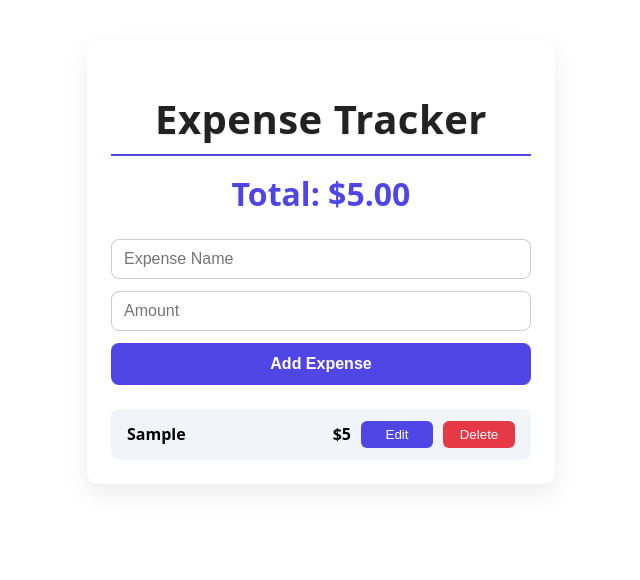
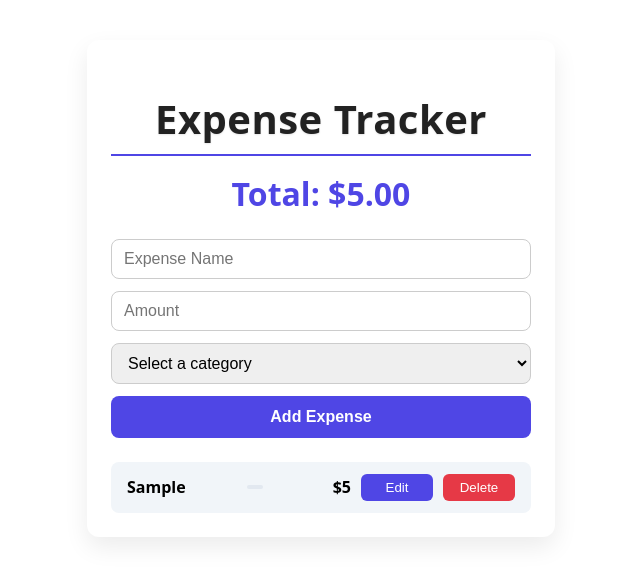
Before and after one commit to juanrodriguez29/expense-tracker, a React (Vite) app in the folder expense-tracker/: page / in a window 1280 px wide. Both pictures are taken after typing "Sample", "5" into the empty fields and a click on the button "Add Expense". Shown: the top 580 px of the page, without its empty margins (319-959 px from the left). Built offline with nearby package versions, Linux system fonts and the light colour scheme.

Commit message:
Category added to modal and app

```diff
--- a/expense-tracker/src/App.jsx
+++ b/expense-tracker/src/App.jsx
@@ -7,6 +7,21 @@ import './App.css';
 
 export default function App() {
 
+  const CATEGORIES = [
+    { id: "food", label: "Food" },
+    { id: "transport", label: "Transport" },
+    { id: "bills", label: "Bills" },
+    { id: "shopping", label: "Shopping" },
+    { id: "entertainment", label: "Entertainment" },
+    { id: "health", label: "Health" },
+    { id: "savings", label: "Savings" },
+    { id: "other", label: "Other" },
+  ];
+
+  const CATEGORY_MAP = Object.fromEntries(
+    CATEGORIES.map(cat => [cat.id, cat.label])
+  );
+
   const [expenses, setExpenses] = useState([]);
   const [editingExpense, setEditingExpense] = useState(null);
 
@@ -14,12 +29,6 @@ export default function App() {
 
   const startEditing = (expense) => {
     setEditingExpense(expense);
-  }
-  const editExpense = (id, updatedData) => {
-
-      setExpenses(prev =>
-      prev.map(exp => (exp.id === id ? { ...exp, ...updatedData } : exp))
-    );
   };
 
   const deleteExpense = (id) =>
@@ -37,13 +46,14 @@ export default function App() {
     <div className="app">
       <h1>Expense Tracker</h1>
       <Balance expenses={expenses} />
-      <ExpenseForm onAddExpense={addExpense}  />
-      <ExpenseList expenses={expenses} onDelete={deleteExpense} onEdit={startEditing} />
+      <ExpenseForm onAddExpense={addExpense} categories={CATEGORIES}  />
+      <ExpenseList expenses={expenses} onDelete={deleteExpense} onEdit={startEditing} categoryMap={CATEGORY_MAP} />
       {editingExpense &&
         (<EditExpenseModal
           expense={editingExpense}
           onSave={handleSaveEdit}
           onCancel={() => setEditingExpense(null)}
+          categories={CATEGORIES}
         />)
       }
     </div>
--- a/expense-tracker/src/components/EditExpenseModal.jsx
+++ b/expense-tracker/src/components/EditExpenseModal.jsx
@@ -3,14 +3,16 @@ import { createPortal } from "react-dom";
 
 import "./ExpenseModal.css";
 
-export function EditExpenseModal({ expense, onSave, onCancel }) {
+export function EditExpenseModal({ expense, onSave, onCancel, categories }) {
   const [title, setTitle] = useState("");
   const [amount, setAmount] = useState("");
+  const [category, setCategory] = useState("");
 
   useEffect(() => {
     if (expense) {
       setTitle(expense.title);
       setAmount(expense.amount);
+      setCategory(expense.category)
     }
   }, [expense]);
 
@@ -30,6 +32,7 @@ export function EditExpenseModal({ expense, onSave, onCancel }) {
       ...expense,
       title,
       amount: Number(amount),
+      category,
     });
   };
 
@@ -52,6 +55,14 @@ export function EditExpenseModal({ expense, onSave, onCancel }) {
             onChange={(e) => setAmount(e.target.value)}
             placeholder="Amount"
           />
+
+          <select value={category} onChange={e => setCategory(e.target.value)}>
+            <option>Select a category</option>
+            {categories.map(category => (
+              <option key={category.id} value={category.id}>
+                {category.label}
+              </option>))}
+          </select>
           <div className="modal-actions">
             <button className="save-button"
               onClick={(e) => {
--- a/expense-tracker/src/components/ExpenseForm.jsx
+++ b/expense-tracker/src/components/ExpenseForm.jsx
@@ -2,15 +2,17 @@ import { useState } from "react";
 
 import "./ExpenseForm.css";
 
-export function ExpenseForm({ onAddExpense }) {
+export function ExpenseForm({ onAddExpense, categories }) {
+
   const [title, setTitle] = useState("");
   const [amount, setAmount] = useState("");
+  const [category, setCategory] = useState("");
+
 
   const valitateAmount = (e) => {
 
     const value = e.target.value;
     const regex = /^\d*(\.\d{0,2})?$/;
-
     if (value === "" || value.startsWith("-") || !regex.test(value)) {
       return;
     };
@@ -27,6 +29,7 @@ export function ExpenseForm({ onAddExpense }) {
       id: crypto.randomUUID(),
       title,
       amount: amount,
+      category,
     });
 
     setTitle("");
@@ -47,6 +50,13 @@ export function ExpenseForm({ onAddExpense }) {
         value={amount}
         onChange = {valitateAmount}
       />
+      <select className="category-select" value={category} onChange={e => setCategory(e.target.value)}>
+        <option>Select a category</option>
+        {categories.map(category => (
+          <option key={category.id} value={category.id}>
+            {category.label}
+          </option>))}
+      </select>
       <button type="submit">Add Expense</button>
     </form>
   );
--- a/expense-tracker/src/components/ExpenseItem.css
+++ b/expense-tracker/src/components/ExpenseItem.css
@@ -11,7 +11,7 @@
 
 .expense-item {
   display: grid;
-  grid-template-columns: 1fr 90px auto auto;
+  grid-template-columns: 1fr auto 20% auto auto;
   align-items: center;
   gap: 10px;
 
@@ -26,6 +26,19 @@
   overflow: hidden;
   text-overflow: ellipsis;
 }
+
+.expense-category {
+  font-size: 0.75rem;
+  font-weight: 600;
+  padding: 2px 8px;
+  border-radius: 999px;
+  background: #e2e8f0;
+  color: #334155;
+  margin-left: 8px;
+  white-space: nowrap;
+
+}
+
 .expense-amount {
   text-align: right;
   font-variant-numeric: tabular-nums;
@@ -70,7 +83,7 @@
 @media (max-width: 480px) {
   .expense-item {
     display: grid;
-    grid-template-columns: 1fr 1fr;   /* 2 columns */
+    grid-template-columns: 1fr 1fr 1fr;   /* 3 columns */
     grid-template-rows: auto auto;    /* 2 rows */
     gap: 8px 10px;
     align-items: center;
@@ -81,8 +94,13 @@
     grid-row: 1;
   }
 
+  .expense-category {
+    grid-column: 2 / 3;               /* first row, middle column */
+    grid-row: 1;
+  }
+
   .expense-amount {
-    grid-column: 2 / 3;               /* first row, right column */
+    grid-column: 3 / 4;               /* first row, right column */
     grid-row: 1;
     text-align: right;
   }
@@ -95,7 +113,7 @@
   }
 
   .delete-button {
-    grid-column: 2 / 3;               /* second row, right */
+    grid-column: 3 / 4;               /* second row, right */
     grid-row: 2;
     width: 100%;
   }
--- a/expense-tracker/src/components/ExpenseItem.jsx
+++ b/expense-tracker/src/components/ExpenseItem.jsx
@@ -1,9 +1,10 @@
 import "./ExpenseItem.css";
 
-export function ExpenseItem({ expense, onDelete, onEdit }) {
+export function ExpenseItem({ expense, onDelete, onEdit, categoryMap }) {
   return (
     <li className="expense-item">
       <span className="expense-name">{expense.title}</span>
+      <span className="expense-category">{categoryMap[expense.category]}</span>
       <span className="expense-amount">${expense.amount}</span>
       <button className="edit-button" onClick={() => onEdit(expense)}>Edit</button>
       <button className="delete-button" onClick={() => onDelete(expense.id)}>Delete</button>
--- a/expense-tracker/src/components/ExpenseList.jsx
+++ b/expense-tracker/src/components/ExpenseList.jsx
@@ -2,7 +2,7 @@ import { ExpenseItem } from "./ExpenseItem";
 
 import "./ExpenseList.css"
 
-export function ExpenseList({ expenses, onDelete, onEdit }) {
+export function ExpenseList({ expenses, onDelete, onEdit, categoryMap }) {
   return (
     <ul className="expense-list">
       {expenses.map((expense) => (
@@ -11,6 +11,7 @@ export function ExpenseList({ expenses, onDelete, onEdit }) {
           expense={expense}
           onDelete={onDelete}
           onEdit={onEdit}
+          categoryMap={categoryMap}
         />
       ))}
     </ul>
--- a/expense-tracker/src/components/ExpenseModal.css
+++ b/expense-tracker/src/components/ExpenseModal.css
@@ -30,7 +30,7 @@
   color: #1e293b;
 }
 
-.modal input {
+.modal input, .modal select, .options {
   padding: 10px 12px;
   font-size: 1rem;
   border: 1px solid #cbd5e1;
```
